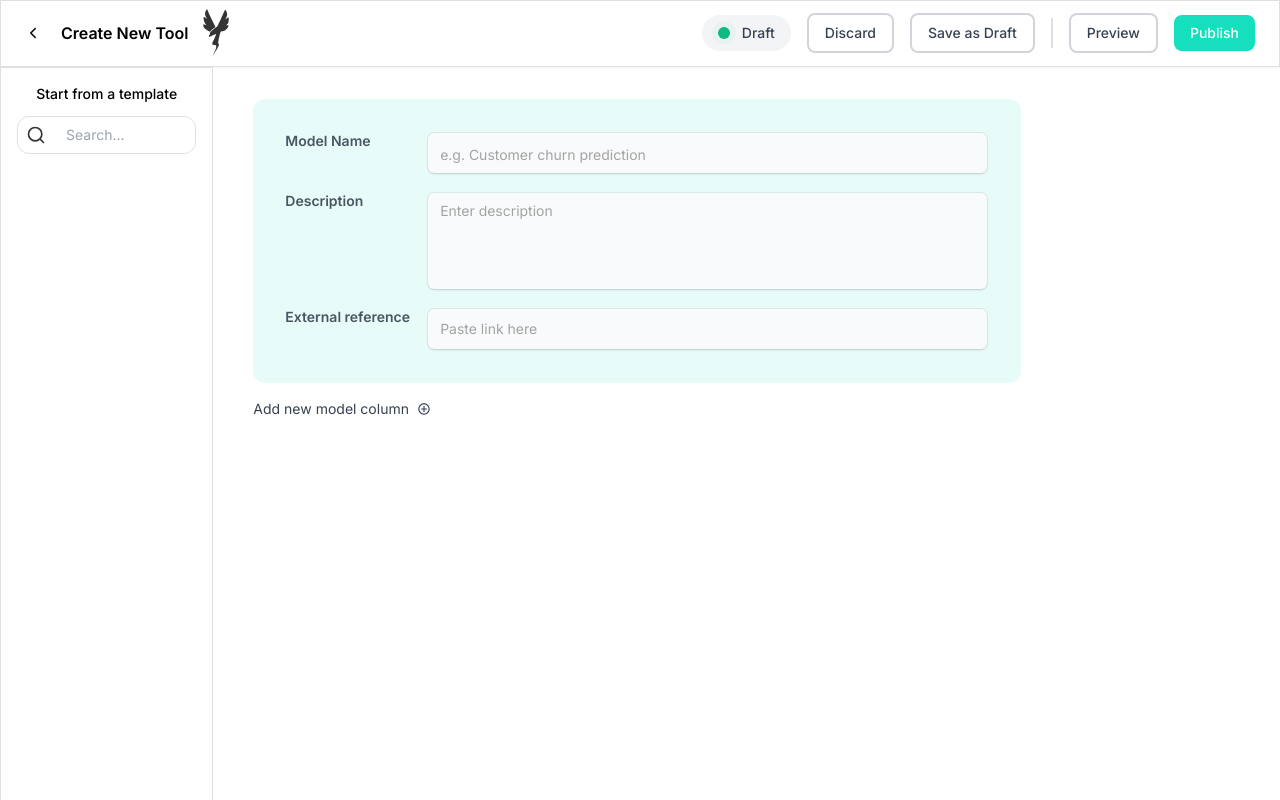
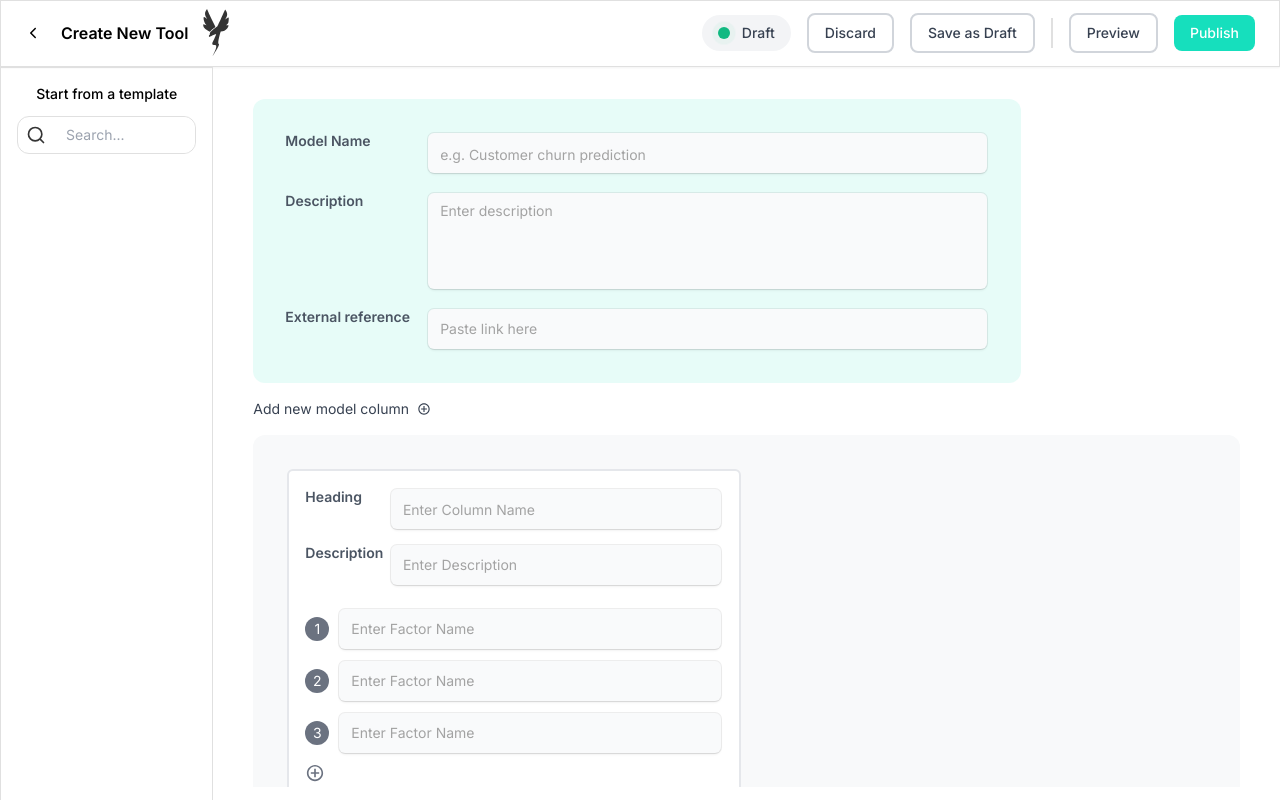
Before and after one commit to FLYGHTT/flyghtt-frontend, a Next.js app in the folder flight/: page /dashboard/create-tool in a window 1280 px wide. Built offline with nearby package versions, Linux system fonts and the light colour scheme.

Commit message:
change column data format

```diff
--- a/flight/components/Column/ColumnItems.tsx
+++ b/flight/components/Column/ColumnItems.tsx
@@ -1,26 +1,26 @@
 import React from "react";
 import { Input } from "../ui/GlowInput";
-import { Column } from "@/types";
+
 import { IoMdAddCircleOutline } from "react-icons/io";
-
+import { Factor } from "@/types";
 const ColumnItems = ({
-  column,
-  index,
-  handleChange,
-  handleAdd,
+  factors,
+  onChange,
+  columnIndex,
+  onAdd,
 }: {
-  column: Column;
-  index: number;
-  handleChange: (
+  factors: Factor[];
+  onChange: (
     e: React.ChangeEvent<HTMLInputElement>,
     columnIndex: number,
-    itemIndex: number
+    factorIndex: number
   ) => void;
-  handleAdd: (index: number) => void;
+  columnIndex: number;
+  onAdd: (index: number) => void;
 }) => {
   return (
     <div className="mt-5 w-full flex flex-col gap-2">
-      {column.items.map((item, idx) => (
+      {factors.map((item, idx) => (
         <div className="flex gap-2 items-center w-full " key={idx}>
           <div>
             <div className="bg-gray-500 text-white rounded-full w-6 h-6 text-sm justify-center flex items-center">
@@ -29,19 +29,19 @@ const ColumnItems = ({
           </div>
           <div className="w-full">
             <Input
-              value={item.title}
-              name="title"
-              id={`title-${index}-${idx}`}
-              onChange={(e) => handleChange(e, index, idx)}
+              value={item.name}
+              name="name"
+              id={`name-${columnIndex}-${idx}`}
+              onChange={(e) => onChange(e, columnIndex, idx)}
               className="font-semibold w-full placeholder:font-normal"
-              placeholder="Column item"
+              placeholder="Enter Factor Name"
             />
           </div>
         </div>
       ))}
       <IoMdAddCircleOutline
         className="cursor-pointer  text-xl text-gray-500"
-        onClick={() => handleAdd(index)}
+        onClick={() => onAdd(columnIndex)}
       />
     </div>
   );
--- a/flight/components/Column/Columns.tsx
+++ b/flight/components/Column/Columns.tsx
@@ -1,22 +1,26 @@
 "use client";
 import React, { useState } from "react";
 import { WidthProvider, Responsive } from "react-grid-layout";
-import { HoverDiv } from "../HoverDiv";
 import { Input } from "../ui/GlowInput";
 import ColumnItems from "./ColumnItems";
 import { Column } from "@/types";
 import "react-grid-layout/css/styles.css";
-import { useAppContext } from "@/context";
+
 const ResponsiveGridLayout = WidthProvider(Responsive);
 
-const Columns = () => {
-  const { setColumns, columns } = useAppContext();
+const Columns = ({
+  columns,
+  setColumns,
+}: {
+  columns: Column[];
+  setColumns: React.Dispatch<React.SetStateAction<Column[]>>;
+}) => {
   const handleItemChange = (
     e:
       | React.ChangeEvent<HTMLInputElement>
       | React.ChangeEvent<HTMLTextAreaElement>,
     columnIndex: number,
-    itemIndex: number
+    factorIndex: number
   ) => {
     const { name, value } = e.target;
     setColumns((prevState) =>
@@ -24,8 +28,8 @@ const Columns = () => {
         idx === columnIndex
           ? {
               ...column,
-              items: column.items.map((item, i) =>
-                i === itemIndex ? { ...item, [name]: value } : item
+              factors: column.factors.map((item, i) =>
+                i === factorIndex ? { ...item, [name]: value } : item
               ),
             }
           : column
@@ -52,7 +56,7 @@ const Columns = () => {
         idx === index
           ? {
               ...column,
-              items: [...column.items, { id: Math.random(), title: "" }],
+              factors: [...column.factors, { name: "", value: "" }],
             }
           : column
       )
@@ -78,10 +82,10 @@ const Columns = () => {
 
   const getColumnHeight = (column: Column) => {
     const baseHeight = 1;
-    const itemHeight = 0.7
-    return baseHeight + column.items.length * itemHeight;
+    const itemHeight = 1;
+    return baseHeight + column.factors.length * itemHeight;
   };
-
+  console.log(columns);
   return (
     <div className="h-fit w-full bg-[#f8f9fa] rounded-xl mt-4 p-6">
       <ResponsiveGridLayout
@@ -123,11 +127,11 @@ const Columns = () => {
               </label>
               <div className="w-[80%]">
                 <Input
-                  name="heading"
-                  placeholder="Enter heading"
+                  name="name"
+                  placeholder="Enter Column Name"
                   className="text-lg font-semibold placeholder:text-sm placeholder:font-normal"
-                  id={`heading-${columnIndex}`}
-                  value={column.heading}
+                  id={`name-${columnIndex}`}
+                  value={column.name}
                   onChange={(e) => handleChange(e, columnIndex)}
                 />
               </div>
@@ -145,16 +149,16 @@ const Columns = () => {
                   className=""
                   id={`description-${columnIndex}`}
                   value={column.description}
-                  placeholder="Enter description"
+                  placeholder="Enter Description"
                   onChange={(e) => handleChange(e, columnIndex)}
                 />
               </div>
             </div>
             <ColumnItems
-              column={column}
-              index={columnIndex}
-              handleChange={handleItemChange}
-              handleAdd={handleAddNewColumnItem}
+              factors={column.factors}
+              columnIndex={columnIndex}
+              onChange={handleItemChange}
+              onAdd={handleAddNewColumnItem}
             />
           </div>
         ))}
--- a/flight/components/Dashboard/CreateTool/CTHeader.tsx
+++ b/flight/components/Dashboard/CreateTool/CTHeader.tsx
@@ -1,5 +1,5 @@
 "use client";
-import React, { useState } from "react";
+import React from "react";
 import { IoIosArrowBack } from "react-icons/io";
 import eagle from "@/assets/images/logo.svg";
 import Image from "next/image";
@@ -11,7 +11,7 @@ import PublishModel from "@/components/PublishModel";
 import { useAppContext } from "@/context";
 import toast from "react-hot-toast";
 const CreateToolHeader = () => {
-  const { modelInputs, modelHeaderRef, setModelSnapshot } = useAppContext();
+  const { tool, modelHeaderRef, setModelSnapshot } = useAppContext();
   const router = useRouter();
   const { openModal } = useModal();
   const handleBack = () => {
@@ -21,22 +21,22 @@ const CreateToolHeader = () => {
   const captureSnapshot = async (ref: React.MutableRefObject<null>) => {
     if (ref.current) {
       const canvas = await html2canvas(ref.current);
-      setModelSnapshot(canvas.toDataURL("image/png")); // Save the snapshot as a data URL
+      setModelSnapshot(canvas.toDataURL("image/png"));
     }
   };
   const openDiscardModal = () => {
-    if (modelInputs.modelName === "" || modelInputs.modelDescription === "") {
+    if (tool.name === "" || tool.description === "") {
       router.push("/dashboard");
       return;
     }
     openModal(<DiscardChanges />);
   };
   const openPublishModal = async () => {
-    if (modelInputs.modelName === "" || modelInputs.modelDescription === "") {
-      toast.error("No model name or description provided");
+    if (tool.name === "" || tool.description === "") {
+      toast.error("Cannot publish model without a name or description");
       return;
     }
-    await captureSnapshot(modelHeaderRef);
+    // await captureSnapshot(modelHeaderRef);
     openModal(<PublishModel />);
   };
 
--- a/flight/components/Dashboard/CreateTool/CTInterface.tsx
+++ b/flight/components/Dashboard/CreateTool/CTInterface.tsx
@@ -1,19 +1,24 @@
 "use client";
-import React, { useState } from "react";
+import React, { useState, useEffect, use } from "react";
 import ModelHeader from "./ModelHeader";
 import { IoMdAddCircleOutline } from "react-icons/io";
 
-import { newcolumn, newmodelInputs } from "@/lib/constants";
-
 import Columns from "@/components/Column/Columns";
 import { useAppContext } from "@/context";
+import { convertToolColumnsToString } from "@/lib/convertToolColumns";
+import { defaultColumns } from "@/lib/constants";
 const CTInterface = () => {
-  const { setColumns, columns } = useAppContext();
+  const { tool, setTool, toolColumns, setToolColumns } = useAppContext();
+  console.log(tool);
+
   const handleAddColumn = () => {
-    setColumns((prevColumns) => [
-      ...prevColumns,
-      { ...newcolumn, id: Math.random() },
-    ]);
+    setTool((prevTool) => ({
+      ...prevTool,
+      columns: `${prevTool.columns}\n${convertToolColumnsToString(
+        defaultColumns
+      )}`,
+    }));
+    setToolColumns((prevState) => [...prevState, ...defaultColumns]);
   };
 
   return (
@@ -27,7 +32,9 @@ const CTInterface = () => {
           Add new model column
           <IoMdAddCircleOutline />
         </p>
-        {columns.length > 0 && <Columns />}
+        {toolColumns.length > 0 && (
+          <Columns columns={toolColumns} setColumns={setToolColumns} />
+        )}
       </div>
     </div>
   );
--- a/flight/components/Dashboard/CreateTool/ModelHeader.tsx
+++ b/flight/components/Dashboard/CreateTool/ModelHeader.tsx
@@ -1,19 +1,19 @@
 "use client";
 import React from "react";
-import { ModelInputs } from "@/types";
+
 import { Input } from "@/components/ui/GlowInput";
 import { TextArea } from "@/components/ui/GlowTextArea";
 import { useAppContext } from "@/context";
 const ModelHeader = () => {
-  const { modelInputs, setModelInputs, modelHeaderRef } = useAppContext();
+  const { tool, setTool, modelHeaderRef } = useAppContext();
   const handleChange = (
     e:
       | React.ChangeEvent<HTMLInputElement>
       | React.ChangeEvent<HTMLTextAreaElement>
   ) => {
-    setModelInputs((prevState) => ({
-      ...prevState,
-      [e.target.name]: e.target.value || "",
+    setTool((prevTool) => ({
+      ...prevTool,
+      [e.target.name]: e.target.value,
     }));
   };
 
@@ -24,17 +24,17 @@ const ModelHeader = () => {
     >
       <div className="w-full flex  ">
         <label
-          htmlFor="modelName"
+          htmlFor="name"
           className="w-[20%] text-gray-600 font-semibold text-sm"
         >
           Model Name
         </label>
         <div className="w-[80%]">
           <Input
-            id="modelName"
+            id="name"
             placeholder="e.g. Customer churn prediction"
-            value={modelInputs.modelName}
-            name="modelName"
+            value={tool.name}
+            name="name"
             onChange={handleChange}
             className="text-xl font-bold placeholder:text-sm placeholder:font-normal"
           />
@@ -43,15 +43,16 @@ const ModelHeader = () => {
 
       <div className="mt-4 w-full flex ">
         <label
-          htmlFor="modelDescription"
+          htmlFor="description"
           className="w-[20%] text-gray-600 font-semibold text-sm"
         >
           Description
         </label>
         <div className="w-[80%]">
           <TextArea
-            value={modelInputs.modelDescription}
-            name="modelDescription"
+            id="description"
+            value={tool.description}
+            name="description"
             placeholder="Enter description"
             onChange={handleChange}
             className=" "
@@ -60,16 +61,16 @@ const ModelHeader = () => {
       </div>
       <div className="w-full flex mt-4 ">
         <label
-          htmlFor="linkReference"
+          htmlFor="link"
           className="w-[20%] text-gray-600 font-semibold text-sm"
         >
           External reference
         </label>
         <div className="w-[80%]">
           <Input
-            id="linkReference"
-            value={modelInputs.linkReference}
-            name="linkReference"
+            id="linke"
+            value={tool.link}
+            name="link"
             placeholder="Paste link here"
             onChange={handleChange}
           />
--- a/flight/components/PublishModel.tsx
+++ b/flight/components/PublishModel.tsx
@@ -11,8 +11,9 @@ import { useSubmitModelMutation } from "@/hooks/reactQueryHooks";
 import { useModal } from "./Modal";
 import toast from "react-hot-toast";
 import { useRouter } from "next/navigation";
+import { convertToolColumnsToString } from "@/lib/convertToolColumns";
 const PublishModel = () => {
-  const { modelInputs, columns, modelSnapshot } = useAppContext();
+  const { tool, toolColumns } = useAppContext();
   const { closeModal } = useModal();
   const { mutateAsync, isPending } = useSubmitModelMutation({
     onSuccess: () => {
@@ -42,22 +43,16 @@ const PublishModel = () => {
   };
   const router = useRouter();
   const submitModel = async () => {
-    const newModel = {
-      name: modelInputs.modelName,
-      description: modelInputs.modelDescription,
-      link: modelInputs.linkReference,
+    const newTool = {
+      toolName: tool.name,
+      toolDescription: tool.description,
+      link: tool.link,
       commentable: additionalFields.commentable,
-      columns: columns.map((column) => {
-        return {
-          name: column.heading,
-          description: column.description,
-          factors: column.items.map((item) => item.title),
-        };
-      }),
+      columns: convertToolColumnsToString(toolColumns),
       public: additionalFields.visibility === "public",
     };
     toast.promise(
-      mutateAsync(newModel),
+      mutateAsync(newTool),
       {
         loading: "Publishing model...",
         success: "Model published successfully!",
@@ -72,7 +67,7 @@ const PublishModel = () => {
     );
 
     closeModal();
-    await mutateAsync(newModel);
+    await mutateAsync(newTool);
     router.push("/dashboard/tools");
   };
   return (
--- a/flight/context/AppContext.tsx
+++ b/flight/context/AppContext.tsx
@@ -1,9 +1,9 @@
 "use client";
 
 import React, { useState, createContext, useRef } from "react";
-import { ModelInputs, ContextMenuType, Column, AppContextType } from "@/types";
-
-import { newmodelInputs } from "@/lib/constants";
+import { ContextMenuType, AppContextType, Tool } from "@/types";
+import { newTool } from "@/lib/constants";
+import { convertToolColumnsToArray } from "@/lib/convertToolColumns";
 export const AppContext = createContext<AppContextType | undefined>(undefined);
 
 export const AppProvider: React.FC<{
@@ -15,18 +15,19 @@ export const AppProvider: React.FC<{
     y: 0,
   });
   const [businessId, setBusinessId] = useState<number | null>(null);
-
-  const [columns, setColumns] = useState<Column[]>([]);
-  const [modelInputs, setModelInputs] = useState<ModelInputs>(newmodelInputs);
+  const [tool, setTool] = useState<Tool>(newTool);
   const modelHeaderRef = useRef(null);
+  const [toolColumns, setToolColumns] = useState(
+    convertToolColumnsToArray(tool.columns)
+  );
   const [modelSnapshot, setModelSnapshot] = useState<string | null>(null);
   return (
     <AppContext.Provider
       value={{
-        columns,
-        setColumns,
-        modelInputs,
-        setModelInputs,
+        toolColumns,
+        setToolColumns,
+        tool,
+        setTool,
         contextMenu,
         setContextMenu,
         businessId,
--- a/flight/lib/constants.ts
+++ b/flight/lib/constants.ts
@@ -1,25 +1,31 @@
-export const newcolumn = {
-  id: Math.random(),
-  heading: "",
+import { convertToolColumnsToString } from "./convertToolColumns";
+export const defaultColumns = [
+  {
+    name: "",
     description: "",
-  items: [
+    factors: [
       {
-      id: Math.random(),
-      title: "",
+        name: "",
+        value: "",
       },
       {
-      id: Math.random(),
-      title: "",
+        name: "",
+        value: "",
       },
       {
-      id: Math.random(),
-      title: "",
+        name: "",
+        value: "",
       },
     ],
+  },
+];
+export const newTool = {
+  toolId: "",
+  name: "",
+  description: "",
+  link: "",
+  commentable: false,
+  columns: convertToolColumnsToString(defaultColumns),
+  public: false,
+  createdAt: new Date(),
 };
-export const newmodelInputs = {
-  id: 0,
-  modelName: "",
-  modelDescription: "",
-  linkReference: "",
-};
--- /dev/null
+++ b/flight/lib/convertToolColumns.tsx
@@ -0,0 +1,57 @@
+import { Column } from "@/types";
+
+const exampleContent =
+  "PRIMARY ACTIVITIES^descriptionabout the tool|inbound logistics: something about inbound logistics|outbound logistics: something about outbound logistics|operations: something about operations|sales and marketing: something about sales and marketing|service: something about service\nCOMPLEMENTARY ACTIVITIES^description|firm infrastructure: something about firm infrastructure|human resources management: something about human resource management|technology development: something about techlology development|procurement: something about procurement";
+
+function splitFactorNameToValue(factor: string) {
+  const response = factor.split(": ");
+  const name = response[0];
+  const value = response[1];
+  return { name, value };
+}
+
+function getColumns(content: string) {
+  return content.split("\n");
+}
+
+function getNameDescriptionAndFactors(column: string) {
+  // Split the title and description from the factors
+  const titleDescriptionAndFactors = column.split("|");
+  const titleDescription = titleDescriptionAndFactors[0].split("^");
+
+  const name = titleDescription[0] || "";
+  const description = titleDescription[1] || "";
+
+  // For each factor (e.g., "inbound logistics: something"), split and map it to an object
+  const factors = titleDescriptionAndFactors
+    .slice(1)
+    .map((factor) => splitFactorNameToValue(factor));
+
+  return {
+    name,
+    description,
+    factors: factors || [],
+  };
+}
+
+export const convertToolColumnsToArray = (columns: string) => {
+  const convertedColumns = getColumns(columns);
+  return convertedColumns.map((column) => getNameDescriptionAndFactors(column));
+};
+
+export const convertToolColumnsToString = (data: Column[]) => {
+  return data
+    .map((item: Column) => {
+      // Combine name and description
+      const header = `${item.name}^${item.description}`;
+
+      // Map columns array to "name: value" format
+      const columnsString = item.factors
+        .map((col) => `${col.name}: ${col.value}`)
+        .join("|");
+
+      // Join the header and the columns string with a separator "|"
+      return `${header}|${columnsString}`;
+    })
+    .join("\n");
+};
```
Also changed, not shown: flight/types.ts (+28 -27 lines), flight/lib/utils.ts (line endings or trailing spaces). Lines whose indentation alone changed are shown as unchanged.
